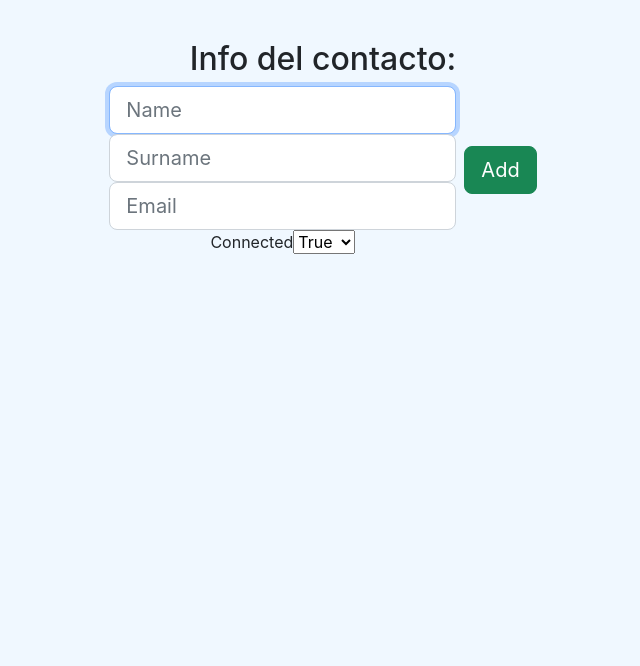
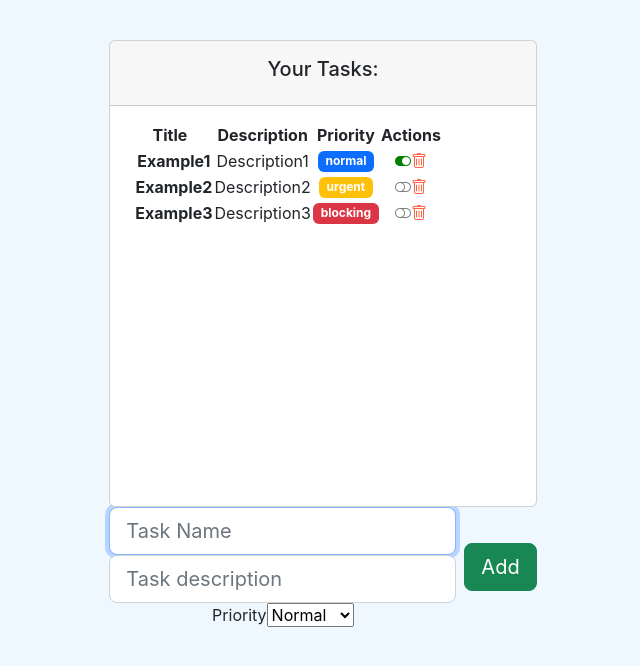
Before and after one commit to leedd87/openbootcamp-reactjs, a React (Create React App) app: page / in a window 1280 px wide. Shown: the top 666 px of the page, without its empty margins (317-957 px from the left). Built offline with nearby package versions, Linux system fonts and the light colour scheme.

Commit message:
debugging

```diff
--- a/src/App.js
+++ b/src/App.js
@@ -5,16 +5,16 @@ import "./App.css";
 // import GreetingStyled from "./components/pure/GreetingStyled";
 //import Greeting from "./components/pure/Greeting";
 // import GreetingF from "./components/pure/GreetingF";
-import ContactContainerComponent from "./Ejercicios/ContactContainerComponent";
+//import ContactContainerComponent from "./Ejercicios/ContactContainerComponent";
 //import Father from "./components/container/Father";
-//import TaskListComponent from "./components/container/TaskListComponent";
+import TaskListComponent from "./components/container/TaskListComponent";
 
 function App() {
 	console.log("Hello World");
 	return (
 		<div className="App">
 			{/* <GreetingF /> */}
-			<ContactContainerComponent />
+			{/* <ContactContainerComponent /> */}
 			{/* <Ejemplo1 /> */}
 			{/* <Ejemplo2 /> */}
 			{/* Todo lo que hay aqui, es tratado como un props.children */}
@@ -22,7 +22,7 @@ function App() {
 					<h3>Contenido del props.children</h3>
 				</Ejemplo4> */}
 			{/* <GreetingStyled name="David" /> */}
-			{/* <TaskListComponent /> */}
+			<TaskListComponent />
 		</div>
 	);
 }
```
Also changed, not shown: 1 other file (tests, documents, lock files or other folders).
